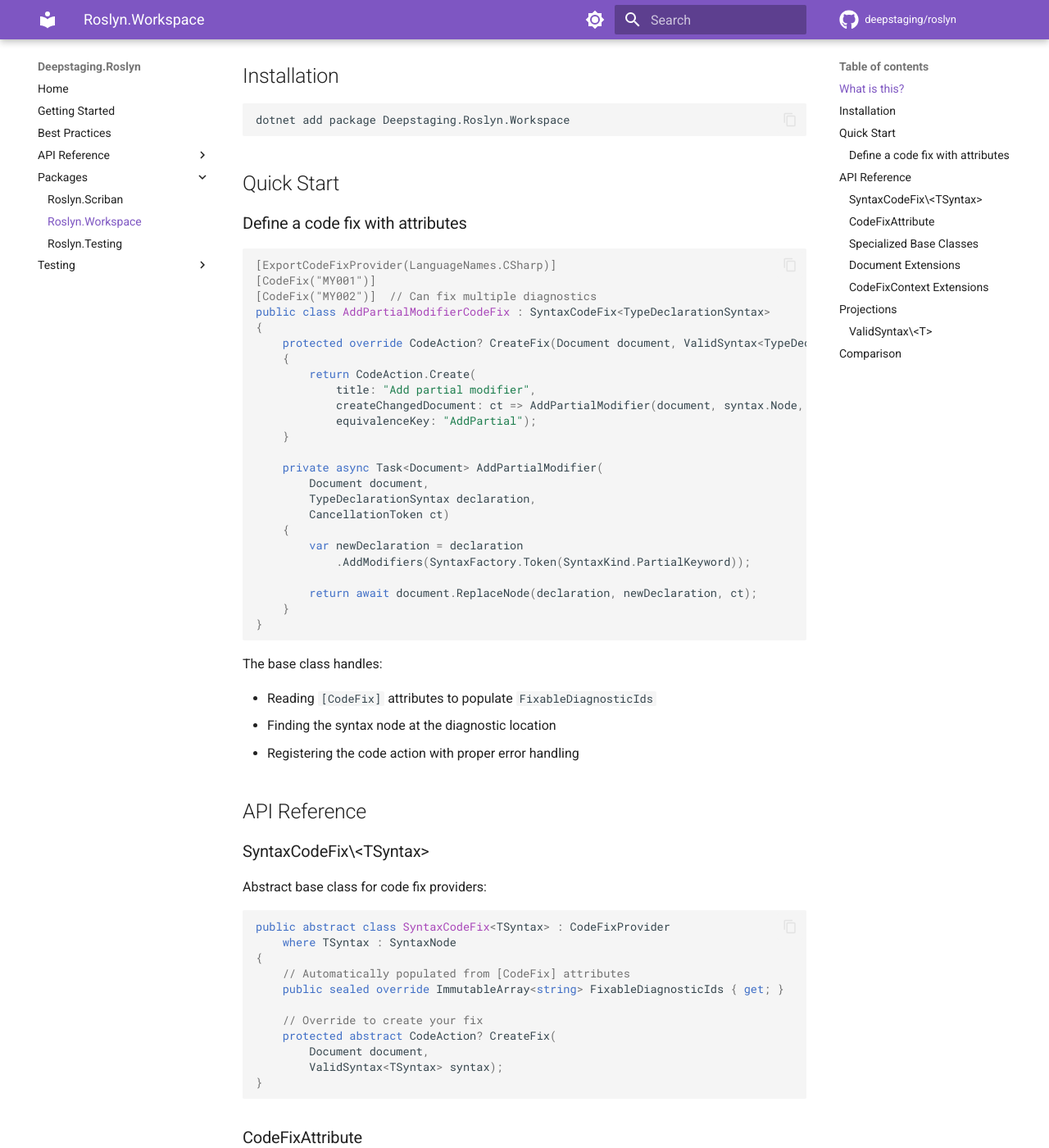
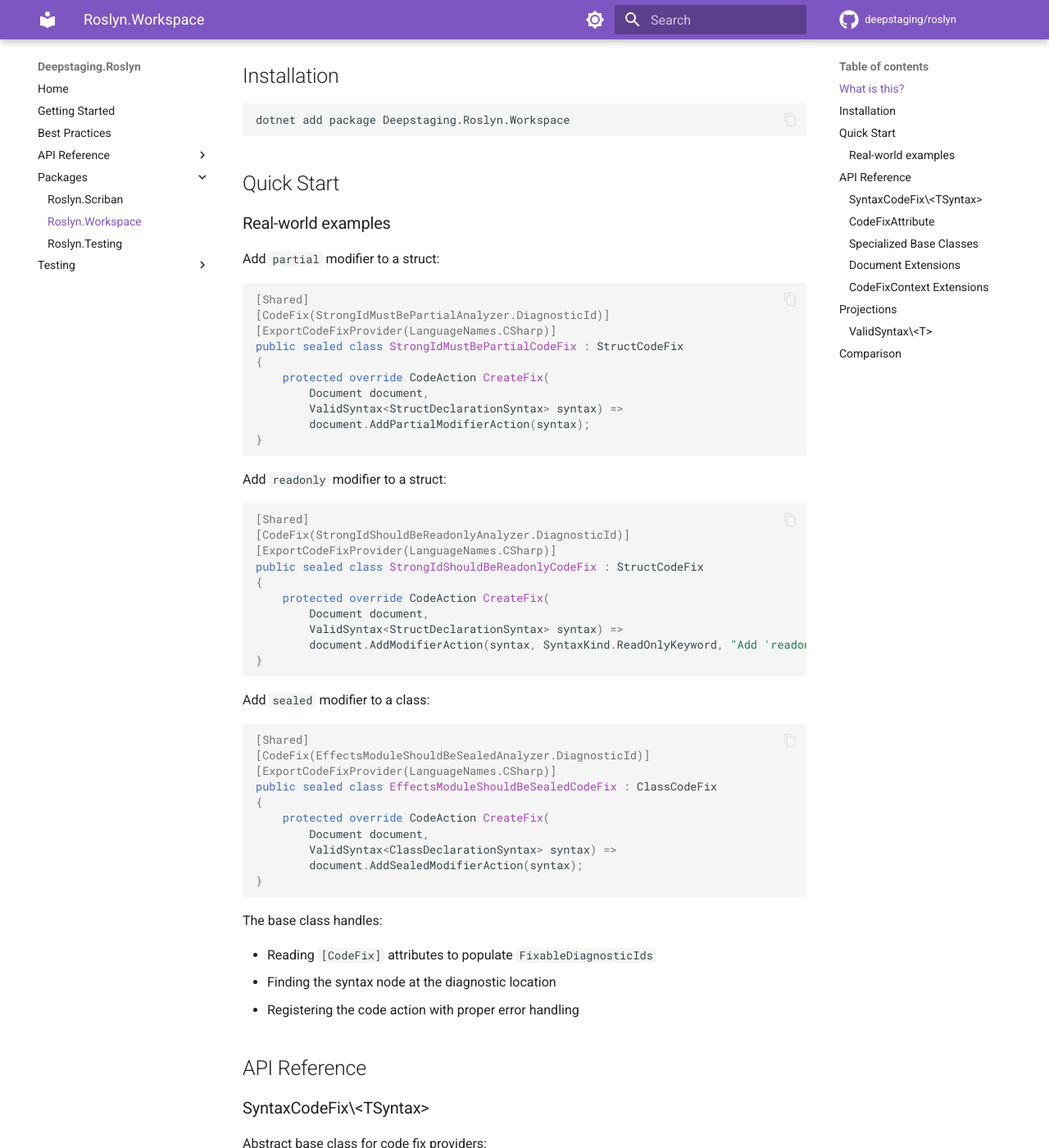
Before and after one commit to deepstaging/roslyn, an MkDocs documentation site: the page built from docs/packages/workspace.md, in a window 1280 px wide and 1400 px high, scrolled down 312 px. Shown: the whole window at 82% size. Built offline with MkDocs 1.6.1 and Material for MkDocs 9.7.7, drawn with Linux system fonts in a browser that asks for light colours; comment, search, counter and statistics services are not loaded; some of the changed text lies outside the part shown.

Commit message:
Update workspace docs with real-world codefix examples
- Show actual codefixes from ids/ and deepstaging/ repos
- Demonstrate AddPartialModifierAction, AddModifierAction, AddSealedModifierAction
- Update comparison section with complete before/after example

````diff
--- a/docs/packages/workspace.md
+++ b/docs/packages/workspace.md
@@ -14,32 +14,50 @@ dotnet add package Deepstaging.Roslyn.Workspace
 
 ## Quick Start
 
-### Define a code fix with attributes
+### Real-world examples
+
+Add `partial` modifier to a struct:
 
 ```csharp
+[Shared]
+[CodeFix(StrongIdMustBePartialAnalyzer.DiagnosticId)]
 [ExportCodeFixProvider(LanguageNames.CSharp)]
-[CodeFix("MY001")]
-[CodeFix("MY002")]  // Can fix multiple diagnostics
-public class AddPartialModifierCodeFix : SyntaxCodeFix<TypeDeclarationSyntax>
+public sealed class StrongIdMustBePartialCodeFix : StructCodeFix
 {
-    protected override CodeAction? CreateFix(Document document, ValidSyntax<TypeDeclarationSyntax> syntax)
-    {
-        return CodeAction.Create(
-            title: "Add partial modifier",
-            createChangedDocument: ct => AddPartialModifier(document, syntax.Node, ct),
-            equivalenceKey: "AddPartial");
-    }
+    protected override CodeAction CreateFix(
+        Document document,
+        ValidSyntax<StructDeclarationSyntax> syntax) =>
+        document.AddPartialModifierAction(syntax);
+}
+```
 
-    private async Task<Document> AddPartialModifier(
+Add `readonly` modifier to a struct:
+
+```csharp
+[Shared]
+[CodeFix(StrongIdShouldBeReadonlyAnalyzer.DiagnosticId)]
+[ExportCodeFixProvider(LanguageNames.CSharp)]
+public sealed class StrongIdShouldBeReadonlyCodeFix : StructCodeFix
+{
+    protected override CodeAction CreateFix(
         Document document,
-        TypeDeclarationSyntax declaration,
-        CancellationToken ct)
-    {
-        var newDeclaration = declaration
-            .AddModifiers(SyntaxFactory.Token(SyntaxKind.PartialKeyword));
+        ValidSyntax<StructDeclarationSyntax> syntax) =>
+        document.AddModifierAction(syntax, SyntaxKind.ReadOnlyKeyword, "Add 'readonly' modifier");
+}
+```
 
-        return await document.ReplaceNode(declaration, newDeclaration, ct);
-    }
+Add `sealed` modifier to a class:
+
+```csharp
+[Shared]
+[CodeFix(EffectsModuleShouldBeSealedAnalyzer.DiagnosticId)]
+[ExportCodeFixProvider(LanguageNames.CSharp)]
+public sealed class EffectsModuleShouldBeSealedCodeFix : ClassCodeFix
+{
+    protected override CodeAction CreateFix(
+        Document document,
+        ValidSyntax<ClassDeclarationSyntax> syntax) =>
+        document.AddSealedModifierAction(syntax);
 }
 ```
 
@@ -149,10 +167,10 @@ protected override CodeAction? CreateFix(Document document, ValidSyntax<TypeDecl
 Without this library:
 
 ```csharp
-public class MyCodeFix : CodeFixProvider
+public class AddPartialCodeFix : CodeFixProvider
 {
     public override ImmutableArray<string> FixableDiagnosticIds =>
-        ImmutableArray.Create("MY001", "MY002");
+        ImmutableArray.Create("ID0001");
 
     public override FixAllProvider GetFixAllProvider() =>
         WellKnownFixAllProviders.BatchFixer;
@@ -165,10 +183,20 @@ public class MyCodeFix : CodeFixProvider
         var diagnostic = context.Diagnostics.First();
         var node = root.FindNode(diagnostic.Location.SourceSpan);
 
-        if (node.FirstAncestorOrSelf<TypeDeclarationSyntax>() is not { } typeDecl)
+        if (node.FirstAncestorOrSelf<StructDeclarationSyntax>() is not { } structDecl)
             return;
 
-        var codeAction = CodeAction.Create(...);
+        var codeAction = CodeAction.Create(
+            title: "Add partial modifier",
+            createChangedDocument: async ct =>
+            {
+                var newDecl = structDecl.AddModifiers(
+                    SyntaxFactory.Token(SyntaxKind.PartialKeyword));
+                var newRoot = root.ReplaceNode(structDecl, newDecl);
+                return context.Document.WithSyntaxRoot(newRoot);
+            },
+            equivalenceKey: "AddPartial");
+
         context.RegisterCodeFix(codeAction, diagnostic);
     }
 }
@@ -177,13 +205,13 @@ public class MyCodeFix : CodeFixProvider
 With this library:
 
 ```csharp
-[CodeFix("MY001")]
-[CodeFix("MY002")]
-public class MyCodeFix : SyntaxCodeFix<TypeDeclarationSyntax>
+[CodeFix("ID0001")]
+[ExportCodeFixProvider(LanguageNames.CSharp)]
+public sealed class AddPartialCodeFix : StructCodeFix
 {
-    protected override CodeAction? CreateFix(Document document, ValidSyntax<TypeDeclarationSyntax> syntax)
-    {
-        return CodeAction.Create(...);
-    }
+    protected override CodeAction CreateFix(
+        Document document,
+        ValidSyntax<StructDeclarationSyntax> syntax) =>
+        document.AddPartialModifierAction(syntax);
 }
 ```
````
